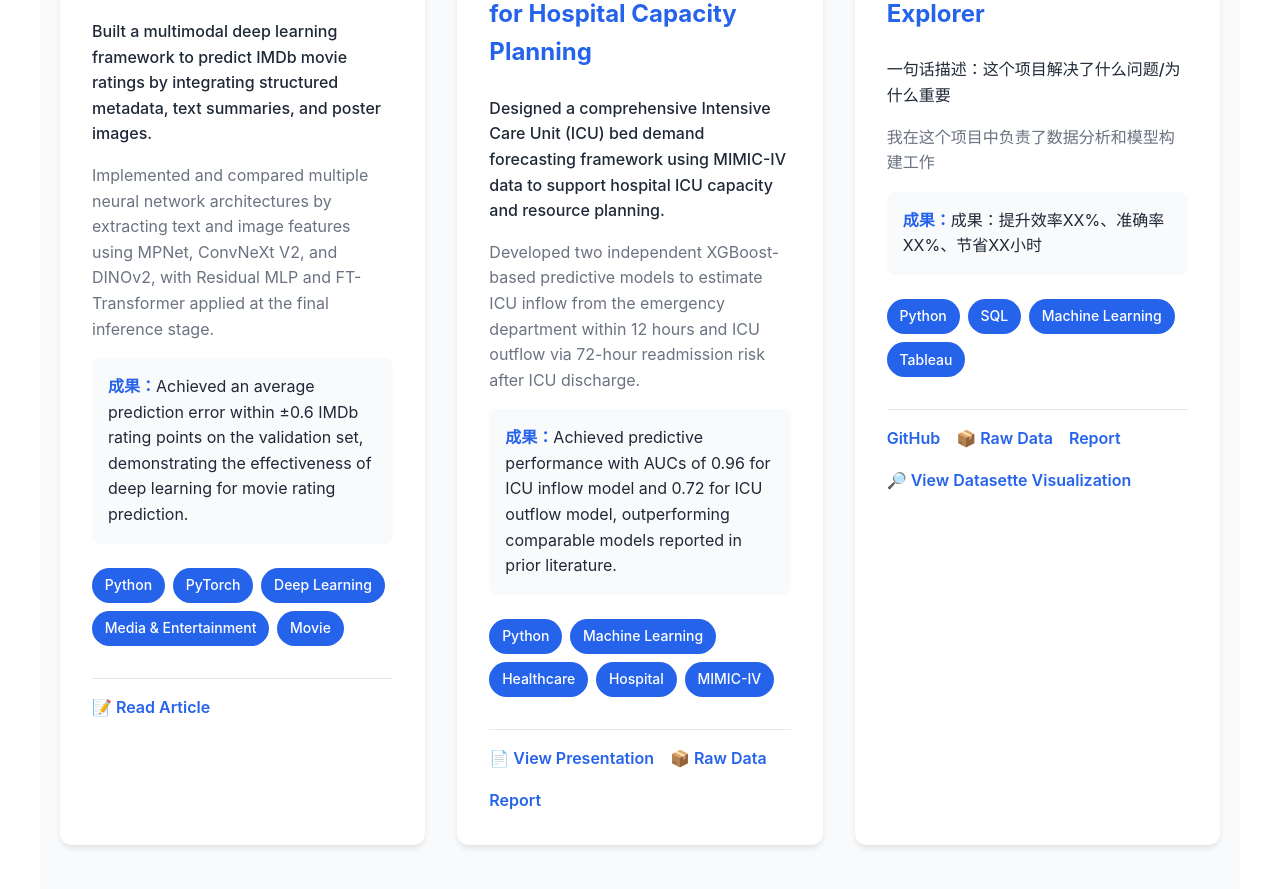
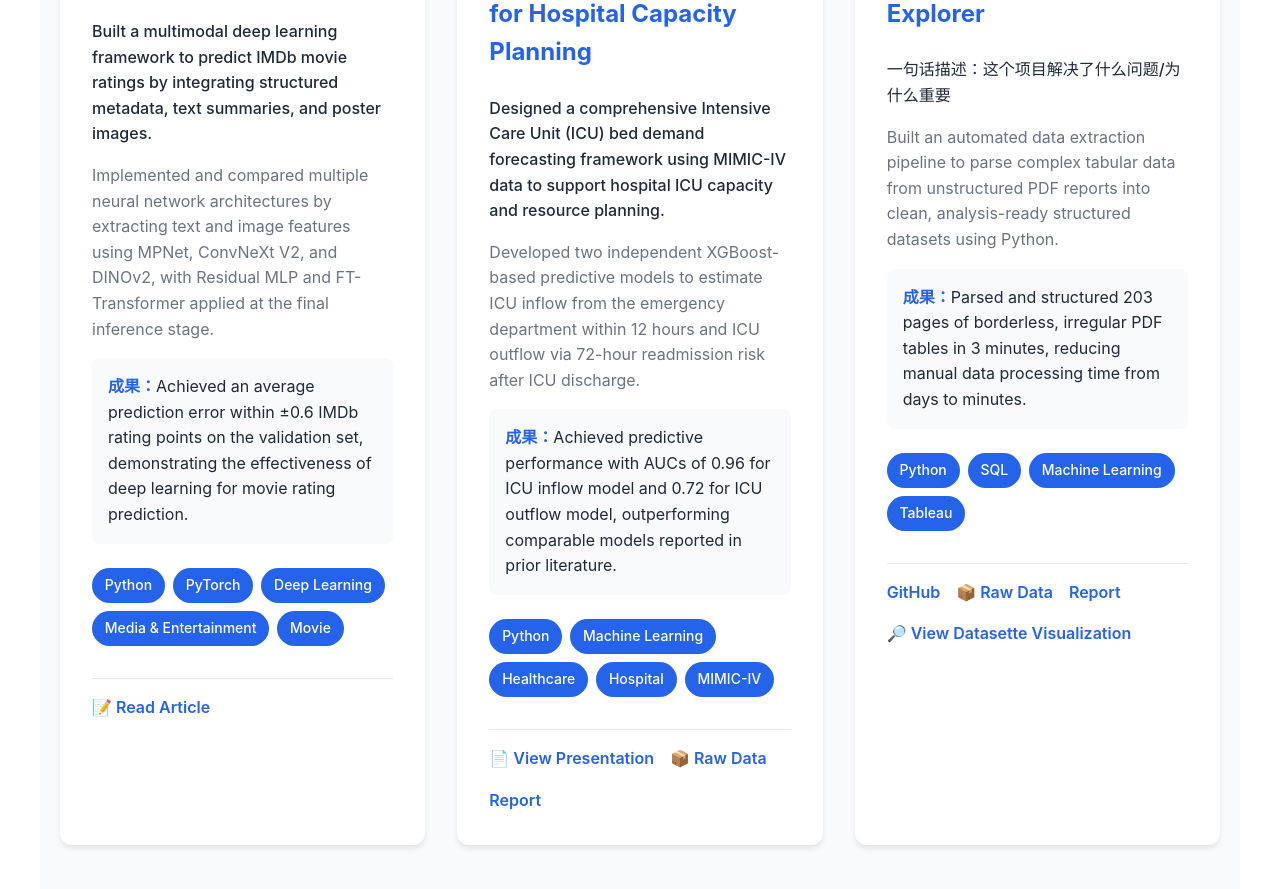
Before and after one commit to jhuangbp/portfolio_website, a React (Vite) app: page / in a window 1280 px wide. Shown: the part 2420-3309 px from the top of the page. Built offline with nearby package versions, Linux system fonts and the light colour scheme; no server answers.

Commit message:
Update Projects.jsx

```diff
--- a/src/components/Projects.jsx
+++ b/src/components/Projects.jsx
@@ -41,8 +41,8 @@ const Projects = () => {
       id: 3,
       name: 'U.S. Military Base Slot Machine Revenue Explorer',
       description: '一句话描述：这个项目解决了什么问题/为什么重要',
-      role: '我在这个项目中负责了数据分析和模型构建工作',
-      impact: '成果：提升效率XX%、准确率XX%、节省XX小时',
+      role: 'Built an automated data extraction pipeline to parse complex tabular data from unstructured PDF reports into clean, analysis-ready structured datasets using Python.',
+      impact: 'Parsed and structured 203 pages of borderless, irregular PDF tables in 3 minutes, reducing manual data processing time from days to minutes.',
       tech: ['Python', 'SQL', 'Machine Learning', 'Tableau'],
       links: {
         datasette: 'https://ds-701-muckrock-data-liberation-project.onrender.com',
```
